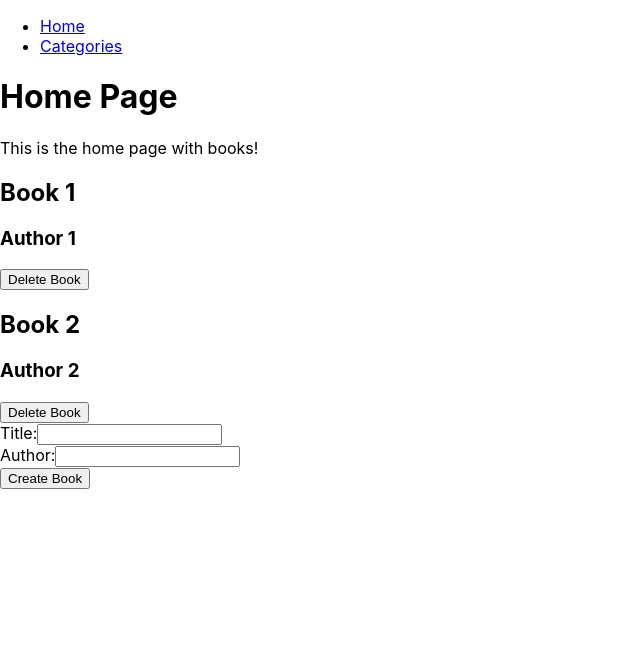
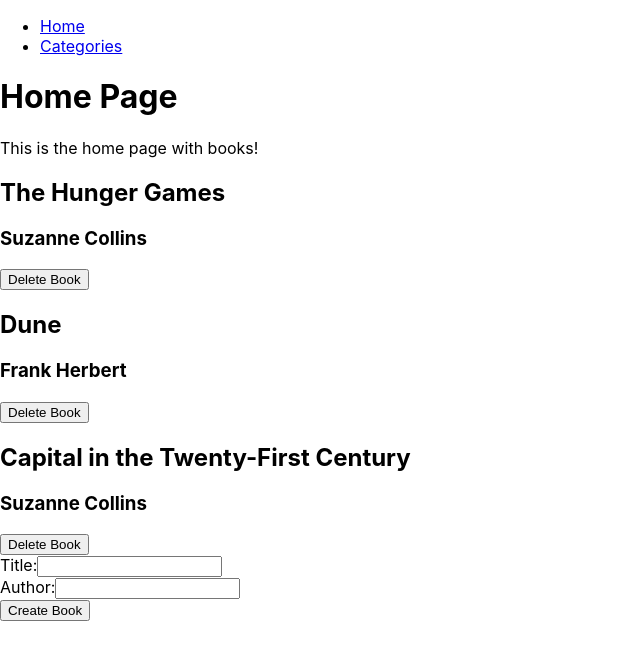
Before and after one commit to cancelei/bookstore, a React (Create React App) app: page / in a window 1280 px wide. Shown: the top 660 px of the page, without its empty margins (0-640 px from the left). Built offline with nearby package versions, Linux system fonts and the light colour scheme.

Commit message:
Update Homepage Data

```diff
--- a/src/pages/HomePage.js
+++ b/src/pages/HomePage.js
@@ -4,8 +4,9 @@ import CreateBook from '../components/CreateBook';
 
 function HomePage() {
   const [books, setBooks] = useState([
-    { id: 1, title: 'Book 1', author: 'Author 1' },
-    { id: 2, title: 'Book 2', author: 'Author 2' },
+    { id: 1, title: 'The Hunger Games', author: 'Suzanne Collins' },
+    { id: 2, title: 'Dune', author: 'Frank Herbert' },
+    { id: 3, title: 'Capital in the Twenty-First Century', author: 'Suzanne Collins' },
     // initial books
   ]);
 
```
